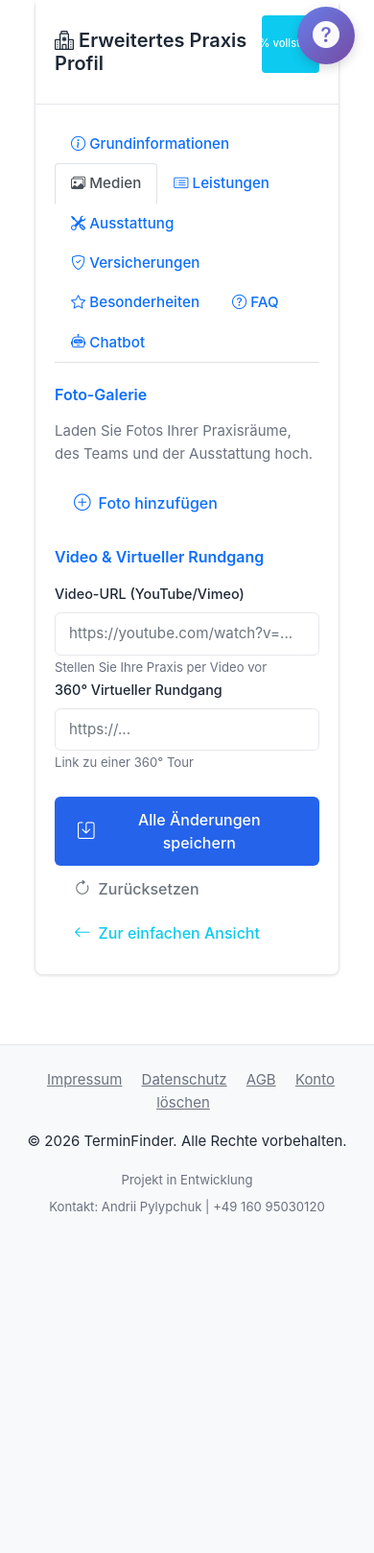
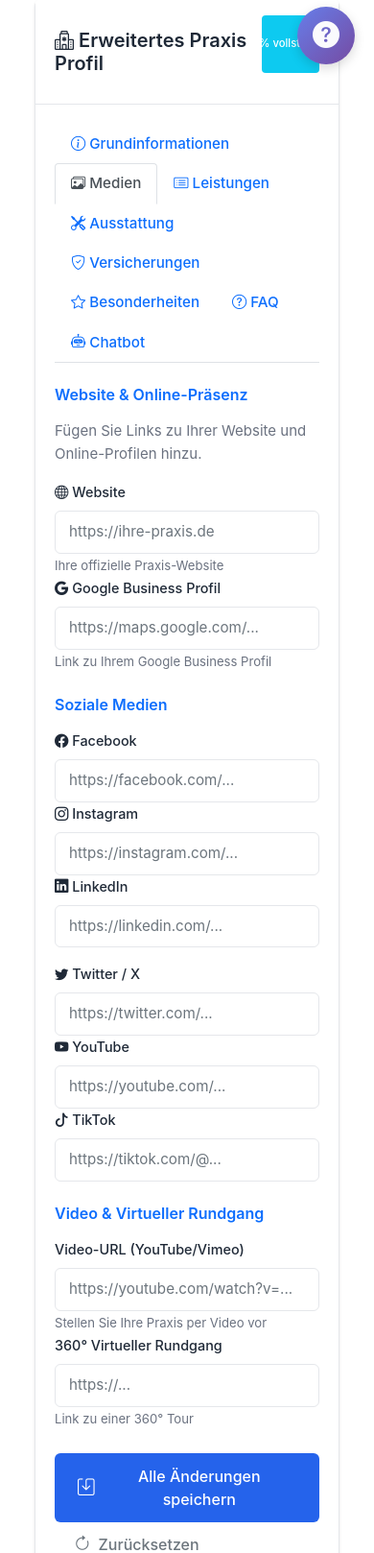
Before and after one commit to pilipandr770/Arzttermin-online, a Flask app: page /practice/profile in a window 390 px wide, after a click on "Medien". Shown: the part 757-2375 px from the top of the page at 96% size. Before the commit the page ends 2022 px from the top, so only its background shows below. Run offline with Flask 3, Linux system fonts and the light colour scheme; parts of the project's set-up code (start-up, migrations or seed data) failed here and were passed over; some libraries are stand-ins or nearby versions.

Commit message:
Reorganize media section: move social media links from Grundinfo to Media tab
Doctor cabinet (practice_profile_extended.html):
- Remove photo gallery functionality from Media tab
- Move Website and Google Business URL from Grundinfo to Media
- Move all social media fields (FB, IG, LinkedIn) from Grundinfo to Media
- Add new social platforms: Twitter/X, YouTube, TikTok
- Keep only contact info in Grundinfo (phone, emergency, WhatsApp, Telegram)
- Reorganize Media tab into 3 sections:
  * Website & Online-Präsenz (website, Google Business)
  * Soziale Medien (6 platforms with icons)
  * Video & Virtueller Rundgang (video_url, virtual_tour_url)

JavaScript (extended_practice_profile.js):
- Add support for google_business_url field
- Add support for twitter, youtube, tiktok in social_media object
- Remove gallery_photos collection functions
- Update form population and save handlers

Patient view (search.html):
- Improve "Medien & Links" section display in doctor cards
- Group links into 3 subsections:
  * Website & Profile (website, Google Business as buttons)
  * Soziale Medien (social icons as icon-only buttons with tooltips)
  * Multimedia (video, 360° tour as buttons)
- Add proper fallbacks if sections are empty
- Improve visual hierarchy with section headers

Result: Cleaner organization, all links in one place, better UX

```diff
--- a/app/static/js/extended_practice_profile.js
+++ b/app/static/js/extended_practice_profile.js
@@ -40,19 +40,21 @@ function populateForm() {
     document.getElementById('description').value = practiceData.description || '';
     document.getElementById('parking_info').value = practiceData.parking_info || '';
 
+    // Google Business
+    document.getElementById('google_business_url').value = practiceData.google_business_url || '';
+
     // Social media
     const social = practiceData.social_media || {};
     document.getElementById('social_facebook').value = social.facebook || '';
     document.getElementById('social_instagram').value = social.instagram || '';
     document.getElementById('social_linkedin').value = social.linkedin || '';
+    document.getElementById('social_twitter').value = social.twitter || '';
+    document.getElementById('social_youtube').value = social.youtube || '';
+    document.getElementById('social_tiktok').value = social.tiktok || '';
 
     // Media
     document.getElementById('video_url').value = practiceData.video_url || '';
     document.getElementById('virtual_tour_url').value = practiceData.virtual_tour_url || '';
-
-    // Gallery photos
-    const gallery = practiceData.gallery_photos || [];
-    loadGalleryPhotos(gallery);
 
     // Services
     const services = practiceData.services || [];
@@ -303,17 +305,20 @@ function setupFormHandler() {
             whatsapp_number: document.getElementById('whatsapp_number').value,
             telegram_username: document.getElementById('telegram_username').value,
             website: document.getElementById('website').value,
+            google_business_url: document.getElementById('google_business_url').value,
             slug: document.getElementById('slug').value,
             description: document.getElementById('description').value,
             parking_info: document.getElementById('parking_info').value,
             social_media: {
                 facebook: document.getElementById('social_facebook').value,
                 instagram: document.getElementById('social_instagram').value,
-                linkedin: document.getElementById('social_linkedin').value
+                linkedin: document.getElementById('social_linkedin').value,
+                twitter: document.getElementById('social_twitter').value,
+                youtube: document.getElementById('social_youtube').value,
+                tiktok: document.getElementById('social_tiktok').value
             },
             video_url: document.getElementById('video_url').value,
             virtual_tour_url: document.getElementById('virtual_tour_url').value,
-            gallery_photos: collectGalleryPhotos(),
             services: collectServices(),
             equipment: collectEquipment(),
             accepted_insurances: collectInsurances(),
--- a/app/templates/doctor/practice_profile_extended.html
+++ b/app/templates/doctor/practice_profile_extended.html
@@ -87,10 +87,6 @@
                                         <label class="form-label">Telegram</label>
                                         <input type="text" class="form-control" id="telegram_username" placeholder="@username">
                                     </div>
-                                    <div class="col-md-4">
-                                        <label class="form-label">Website</label>
-                                        <input type="url" class="form-control" id="website" placeholder="https://...">
-                                    </div>
                                 </div>
 
                                 <div class="row mb-3">
@@ -112,22 +108,6 @@
                                     </div>
                                 </div>
 
-                                <h6 class="text-primary mb-3 mt-4">Soziale Medien</h6>
-                                <div class="row mb-3">
-                                    <div class="col-md-4">
-                                        <label class="form-label"><i class="bi bi-facebook"></i> Facebook</label>
-                                        <input type="url" class="form-control" id="social_facebook">
-                                    </div>
-                                    <div class="col-md-4">
-                                        <label class="form-label"><i class="bi bi-instagram"></i> Instagram</label>
-                                        <input type="url" class="form-control" id="social_instagram">
-                                    </div>
-                                    <div class="col-md-4">
-                                        <label class="form-label"><i class="bi bi-linkedin"></i> LinkedIn</label>
-                                        <input type="url" class="form-control" id="social_linkedin">
-                                    </div>
-                                </div>
-
                                 <h6 class="text-primary mb-3 mt-4">Anfahrt & Parken</h6>
                                 <div class="row mb-3">
                                     <div class="col-12">
@@ -140,16 +120,51 @@
 
                             <!-- TAB 2: Medien -->
                             <div class="tab-pane fade" id="media" role="tabpanel">
-                                <h6 class="text-primary mb-3">Foto-Galerie</h6>
-                                <p class="text-muted">Laden Sie Fotos Ihrer Praxisräume, des Teams und der Ausstattung hoch.</p>
+                                <h6 class="text-primary mb-3">Website & Online-Präsenz</h6>
+                                <p class="text-muted">Fügen Sie Links zu Ihrer Website und Online-Profilen hinzu.</p>
 
-                                <div class="mb-4">
-                                    <div id="gallery-photos-list" class="row g-3">
-                                        <!-- Photos will be loaded here -->
+                                <div class="row mb-3">
+                                    <div class="col-md-6">
+                                        <label class="form-label"><i class="bi bi-globe"></i> Website</label>
+                                        <input type="url" class="form-control" id="website" placeholder="https://ihre-praxis.de">
+                                        <small class="text-muted">Ihre offizielle Praxis-Website</small>
                                     </div>
-                                    <button type="button" class="btn btn-outline-primary mt-3" onclick="addGalleryPhoto()">
-                                        <i class="bi bi-plus-circle"></i> Foto hinzufügen
-                                    </button>
+                                    <div class="col-md-6">
+                                        <label class="form-label"><i class="bi bi-google"></i> Google Business Profil</label>
+                                        <input type="url" class="form-control" id="google_business_url" placeholder="https://maps.google.com/...">
+                                        <small class="text-muted">Link zu Ihrem Google Business Profil</small>
+                                    </div>
+                                </div>
+
+                                <h6 class="text-primary mb-3 mt-4">Soziale Medien</h6>
+                                <div class="row mb-3">
+                                    <div class="col-md-4">
+                                        <label class="form-label"><i class="bi bi-facebook"></i> Facebook</label>
+                                        <input type="url" class="form-control" id="social_facebook" placeholder="https://facebook.com/...">
+                                    </div>
+                                    <div class="col-md-4">
+                                        <label class="form-label"><i class="bi bi-instagram"></i> Instagram</label>
+                                        <input type="url" class="form-control" id="social_instagram" placeholder="https://instagram.com/...">
+                                    </div>
+                                    <div class="col-md-4">
+                                        <label class="form-label"><i class="bi bi-linkedin"></i> LinkedIn</label>
+                                        <input type="url" class="form-control" id="social_linkedin" placeholder="https://linkedin.com/...">
+                                    </div>
+                                </div>
+
+                                <div class="row mb-3">
+                                    <div class="col-md-4">
+                                        <label class="form-label"><i class="bi bi-twitter"></i> Twitter / X</label>
+                                        <input type="url" class="form-control" id="social_twitter" placeholder="https://twitter.com/...">
+                                    </div>
+                                    <div class="col-md-4">
+                                        <label class="form-label"><i class="bi bi-youtube"></i> YouTube</label>
+                                        <input type="url" class="form-control" id="social_youtube" placeholder="https://youtube.com/...">
+                                    </div>
+                                    <div class="col-md-4">
+                                        <label class="form-label"><i class="bi bi-tiktok"></i> TikTok</label>
+                                        <input type="url" class="form-control" id="social_tiktok" placeholder="https://tiktok.com/@...">
+                                    </div>
                                 </div>
 
                                 <h6 class="text-primary mb-3 mt-4">Video & Virtueller Rundgang</h6>
```
Also changed, not shown: app/templates/patient/search.html (+31 -6 lines).
